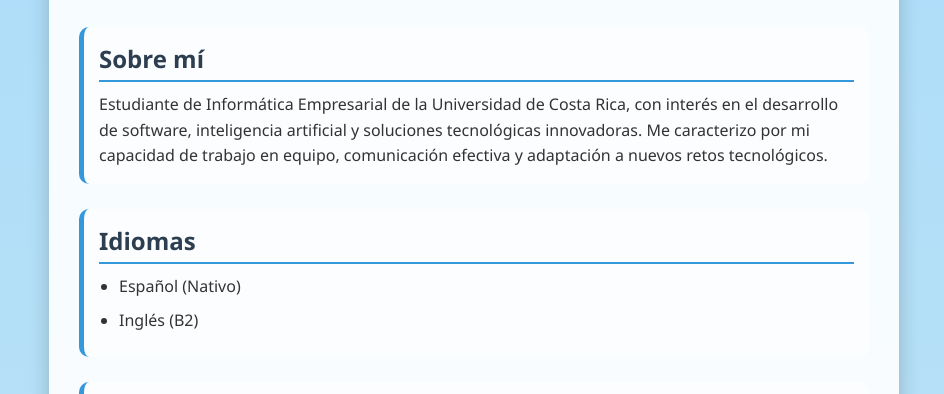
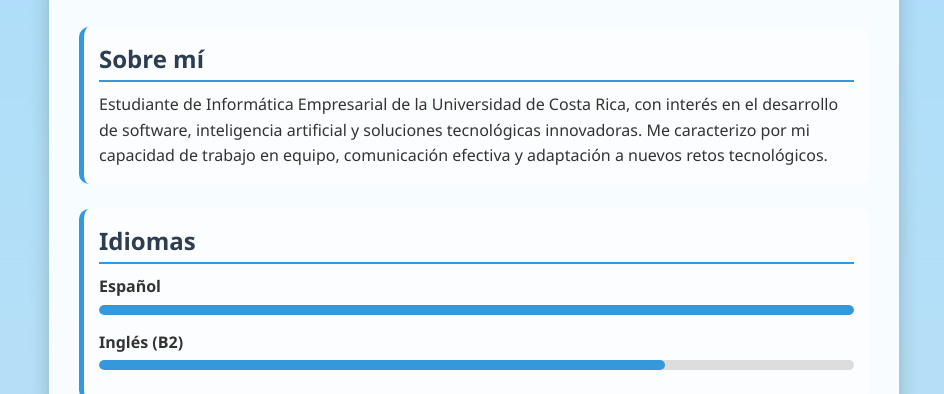
Before and after one commit to TatianaJSM/project-curriculum, a website: page docs/index.html in a window 1280 px wide. Shown: the part 329-723 px from the top of the page, without its empty margins (166-1110 px from the left). Drawn offline with Linux system fonts and the light colour scheme.

Commit message:
Agregando barras de idiomas

```diff
--- a/docs/global.css
+++ b/docs/global.css
@@ -110,7 +110,42 @@ p {
     color: #333;
     line-height: 1.6;
 }
+/* Contenedor de habilidad */
+.skill {
+    margin-bottom: 15px;
+}
 
+/* Texto */
+.skill p {
+    margin-bottom: 5px;
+    font-weight: bold;
+}
+
+/* Barra fondo */
+.barra {
+    width: 100%;
+    height: 10px;
+    background: #ddd;
+    border-radius: 10px;
+    overflow: hidden;
+}
+
+/* Barra de nivel */
+.nivel {
+    height: 100%;
+    border-radius: 10px;
+}
+
+/* Niveles específicos */
+.nivel-espanol {
+    width: 100%;
+    background: #3498db;
+}
+
+.nivel-ingles {
+    width: 75%; /* B2 aprox */
+    background: #3498db;
+}
 /* Responsive (para celular) */
 @media (max-width: 600px) {
 
--- a/docs/index.html
+++ b/docs/index.html
@@ -25,13 +25,24 @@
         </p>
     </div>
 
-    <div class="section">
-        <h2>Idiomas</h2>
-        <ul>
-            <li>Español (Nativo)</li>
-            <li>Inglés (B2)</li>
-        </ul>
+  <div class="section">
+    <h2>Idiomas</h2>
+
+    <div class="skill">
+        <p>Español</p>
+        <div class="barra">
+            <div class="nivel nivel-espanol"></div>
+        </div>
     </div>
+
+    <div class="skill">
+        <p>Inglés (B2)</p>
+        <div class="barra">
+            <div class="nivel nivel-ingles"></div>
+        </div>
+    </div>
+
+</div>
 
     <div class="section">
         <h2>Habilidades Técnicas</h2>
```
